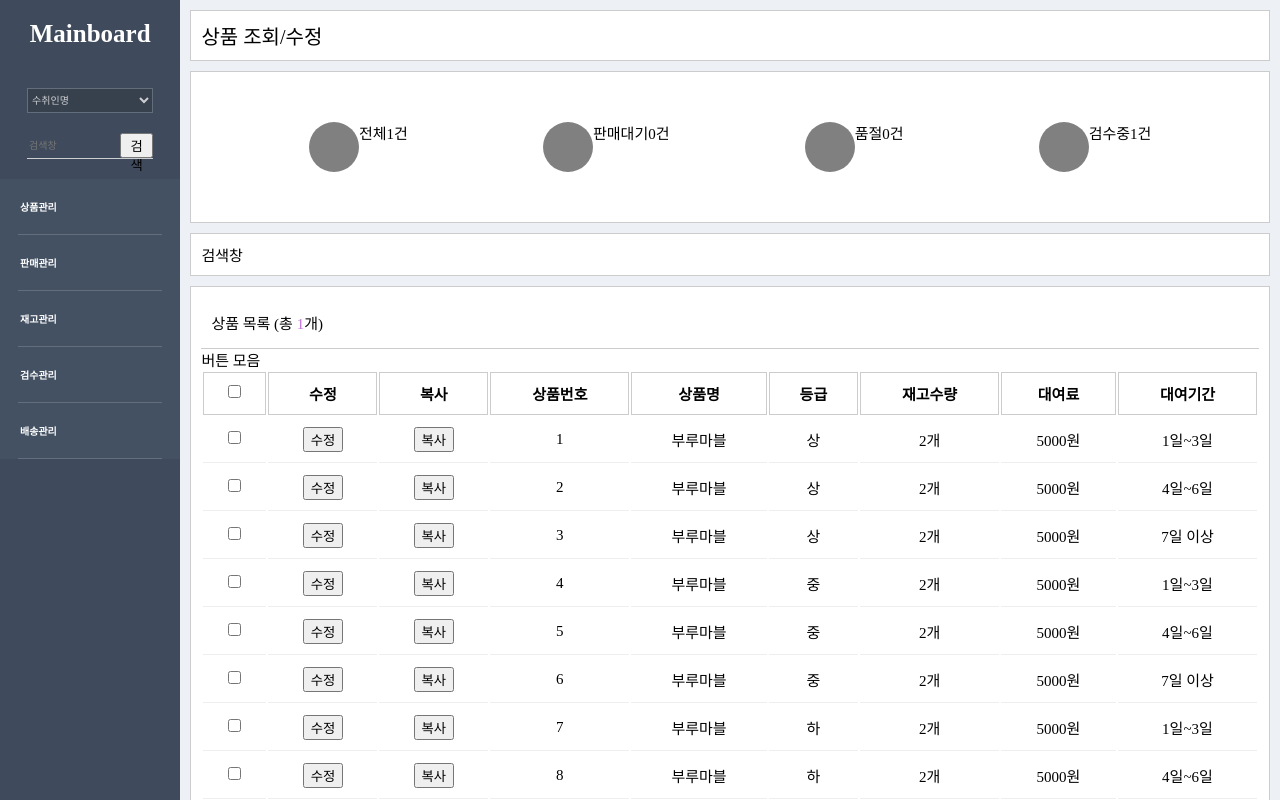
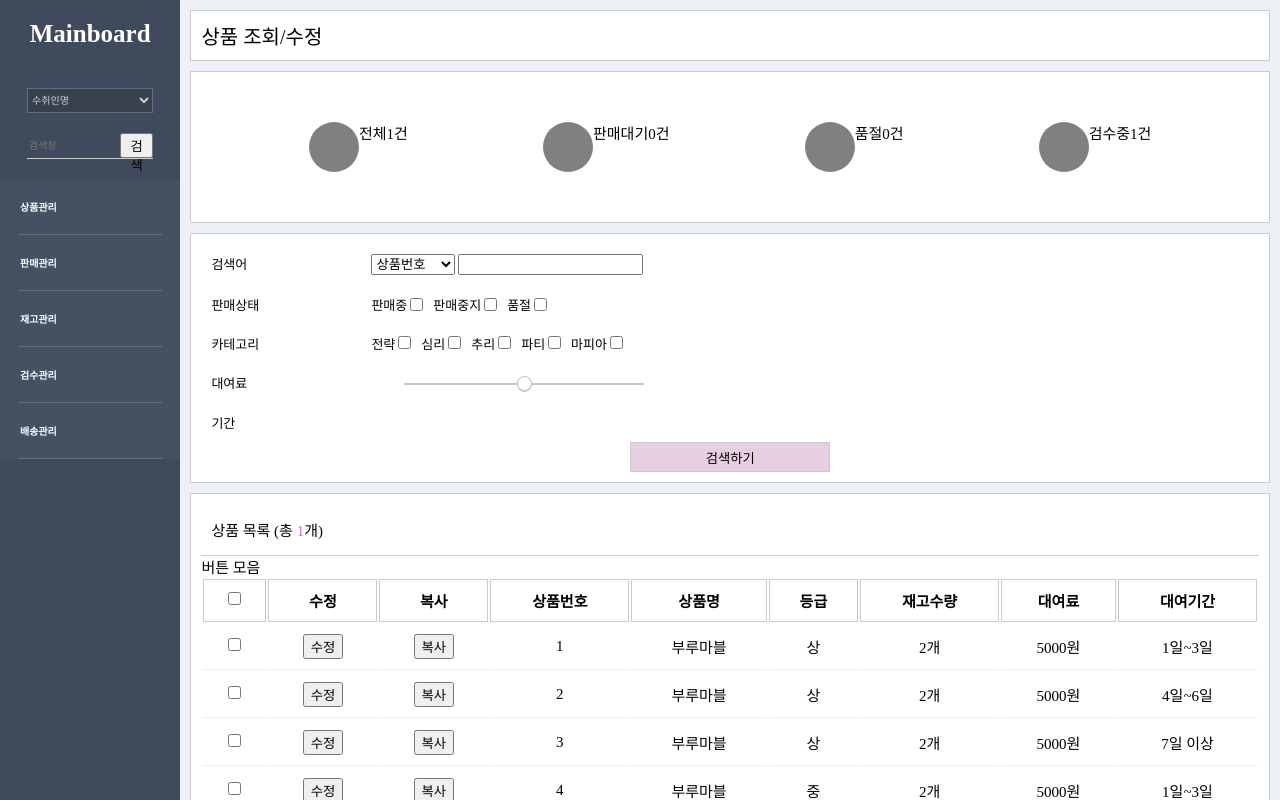
Before and after one commit to gozingamrae/mainboard-frontend--management, a React (Create React App) app: page /product in a window 1280 px wide. Shown: the top 800 px of the page. Built offline with nearby package versions, Linux system fonts and the light colour scheme.

Commit message:
Add 새상품 등록 수정

```diff
--- a/package.json
+++ b/package.json
@@ -6,6 +6,8 @@
     "@testing-library/jest-dom": "^5.16.5",
     "@testing-library/react": "^13.4.0",
     "@testing-library/user-event": "^13.5.0",
+    "nouislider": "^15.6.1",
+    "nouislider-react": "^3.4.1",
     "package": "^1.0.1",
     "react": "^18.2.0",
     "react-dom": "^18.2.0",
--- a/src/product/Product.js
+++ b/src/product/Product.js
@@ -1,6 +1,6 @@
 import style from "./css/Product.module.css"
 import data from "./data/Product.data.json";
-import TitleBox from "./components/Product/titleBox";
+import TitleBox from "./components/Product/TitleBox";
 import ProductTable from "./components/Product/ProductTable";
 import SearchBox from "./components/Product/SearchBox";
 
--- a/src/product/components/Product/SearchBox.js
+++ b/src/product/components/Product/SearchBox.js
@@ -1,9 +1,36 @@
 import style from "../../css/Product.module.css"
+import Slider from "./slider";
+
 
 function SearchBox(){
+    const options = [{ "option": "상품번호"}, { "option": "상품명"},{ "option": "카테고리명"},{ "option": "브랜드명"}]
+    const categorys = [{"name" : "전략"}, {"name" : "심리"},{"name" : "추리"},{"name":"파티"},{"name":"마피아"}]
+
     return (
         <div className={style.box}>
-            검색창
+            <div className = {style.subBox}>
+                <h4>검색어</h4>
+                <select>{options.map((option)=>(<option>{option.option}</option>))}</select>
+                <input type="text"/>
+            </div>
+            <div className={style.subBox}>
+                <h4>판매상태</h4>
+                <label>판매중</label><input type="checkbox"/><label>판매중지</label><input type="checkbox"/><label>품절</label><input type="checkbox"/>
+            </div>
+            <div className={style.subBox}>
+                <h4>카테고리</h4>
+                {categorys.map((category)=>(<div><label>{category.name}</label><input type="checkbox"/></div>))}
+            </div>
+            <div className={style.subBox}>
+                <h4>대여료</h4>
+                <div className={style.sliderBox}>
+                    <Slider/>
+                </div>
+            </div>
+            <div className={style.subBox}>
+                <h4>기간</h4>
+            </div>
+            <button className={style.submitButton}>검색하기</button>
         </div>
 
     )
--- /dev/null
+++ b/src/product/components/Product/slider.css
@@ -0,0 +1,77 @@
+.range_container {
+    display: flex;
+    flex-direction: column;
+    width: 80%;
+    margin: 10px auto;
+  }
+
+  .sliders_control {
+    position: relative;
+  }
+
+  .form_control {
+    position: relative;
+    display: flex;
+    justify-content: space-between;
+    font-size: 24px;
+    color: #635a5a;
+  }
+
+  input[type=range]::-webkit-slider-thumb {
+    -webkit-appearance: none;
+    pointer-events: all;
+    width: 13px;
+    height: 13px;
+    background-color: #fff;
+    border-radius: 50%;
+    box-shadow: 0 0 0 1px #C6C6C6;
+    cursor: pointer;
+  }
+
+  input[type=range]::-moz-range-thumb {
+    -webkit-appearance: none;
+    pointer-events: all;
+    width: 24px;
+    height: 24px;
+    background-color: #fff;
+    border-radius: 50%;
+    box-shadow: 0 0 0 1px #C6C6C6;
+    cursor: pointer;
+  }
+
+  input[type=range]::-webkit-slider-thumb:hover {
+    background: #f7f7f7;
+  }
+
+  input[type=range]::-webkit-slider-thumb:active {
+    box-shadow: inset 0 0 3px #c56cd6, 0 0 9px #c56cd6;
+    -webkit-box-shadow: inset 0 0 3px #c56cd6, 0 0 9px #c56cd6;
+  }
+
+  input[type="number"] {
+    color: #8a8383;
+    width: 50px;
+    height: 30px;
+    font-size: 20px;
+    border: none;
+  }
+
+  input[type=number]::-webkit-inner-spin-button,
+  input[type=number]::-webkit-outer-spin-button {
+     opacity: 1;
+  }
+
+  input[type="range"] {
+    -webkit-appearance: none;
+    appearance: none;
+    height: 2px;
+    width: 100%;
+    position: absolute;
+    background-color: #C6C6C6;
+    pointer-events: none;
+  }
+
+  #fromSlider {
+    height: 0;
+    z-index: 1;
+  }
--- /dev/null
+++ b/src/product/components/Product/slider.js
@@ -0,0 +1,24 @@
+import "./slider.css"
+
+function Slider(){
+    return (
+        <div class="range_container">
+            <div class="sliders_control">
+                <input id="fromSlider" type="range" min="0" max="100"/>
+                <input id="toSlider" type="range" min="0" max="100"/>
+            </div>
+            {/* <div class="form_control">
+                <div class="form_control_container">
+                    <div class="form_control_container__time">Min</div>
+                    <input class="form_control_container__time__input" type="number" id="fromInput" min="0" max="100"/>
+                </div>
+                <div class="form_control_container">
+                    <div class="form_control_container__time">Max</div>
+                    <input class="form_control_container__time__input" type="number" id="toInput" min="0" max="100"/>
+                </div>
+            </div> */}
+        </div>
+    )
+}
+
+export default Slider;
--- a/src/product/css/Product.module.css
+++ b/src/product/css/Product.module.css
@@ -27,6 +27,25 @@
     padding : 10px;
     font-size: 15px;
     border : 1px solid #CCCCCC;
+    display: flex;
+    flex-direction: column;
+    justify-content: center;
+}
+.subBox{
+    display : flex;
+    padding : 10px;
+    font-weight: 100;
+    font-size : 13px;
+}
+.subBox h4{
+    font-weight: 100;
+    font-size : 13px;
+    width : 150px;
+    margin-right : 10px;
+}
+.subBox input{
+    margin-right: 10px;
+    margin-left : 3px;
 }
 .subTitle{
     padding : 15px 10px 15px 10px;
@@ -58,3 +77,17 @@
   height: 50px;
   background-color: gray;
 }
+.sliderBox{
+    width : 300px;
+}
+
+.submitButton{
+    width :200px;
+    height : 30px;
+    margin : 0 auto;
+    background-color: #d8b7d1AA;
+    border : 1px solid #cccccc;
+}
+.submitButton:hover{
+    background-color: #d8b7d1;
+}
```
Also changed, not shown: 1 other file (tests, documents, lock files or other folders).
